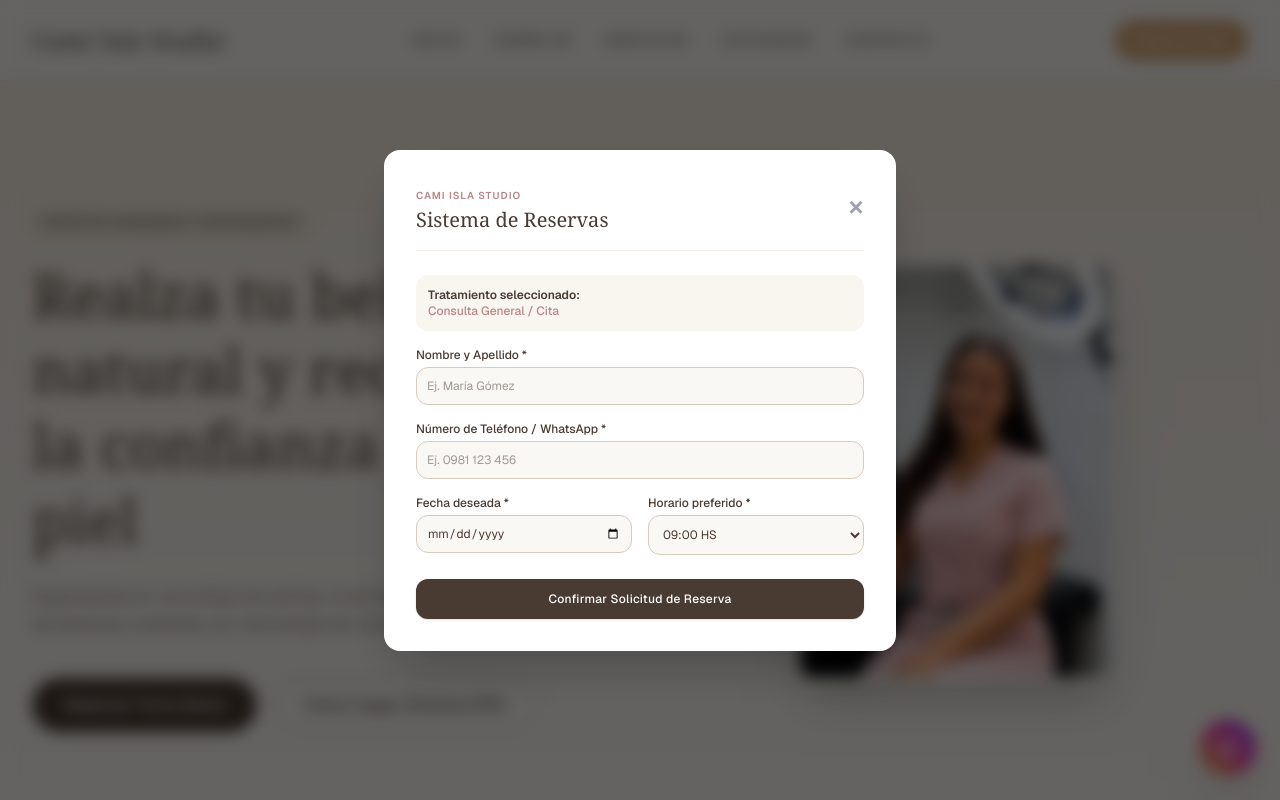
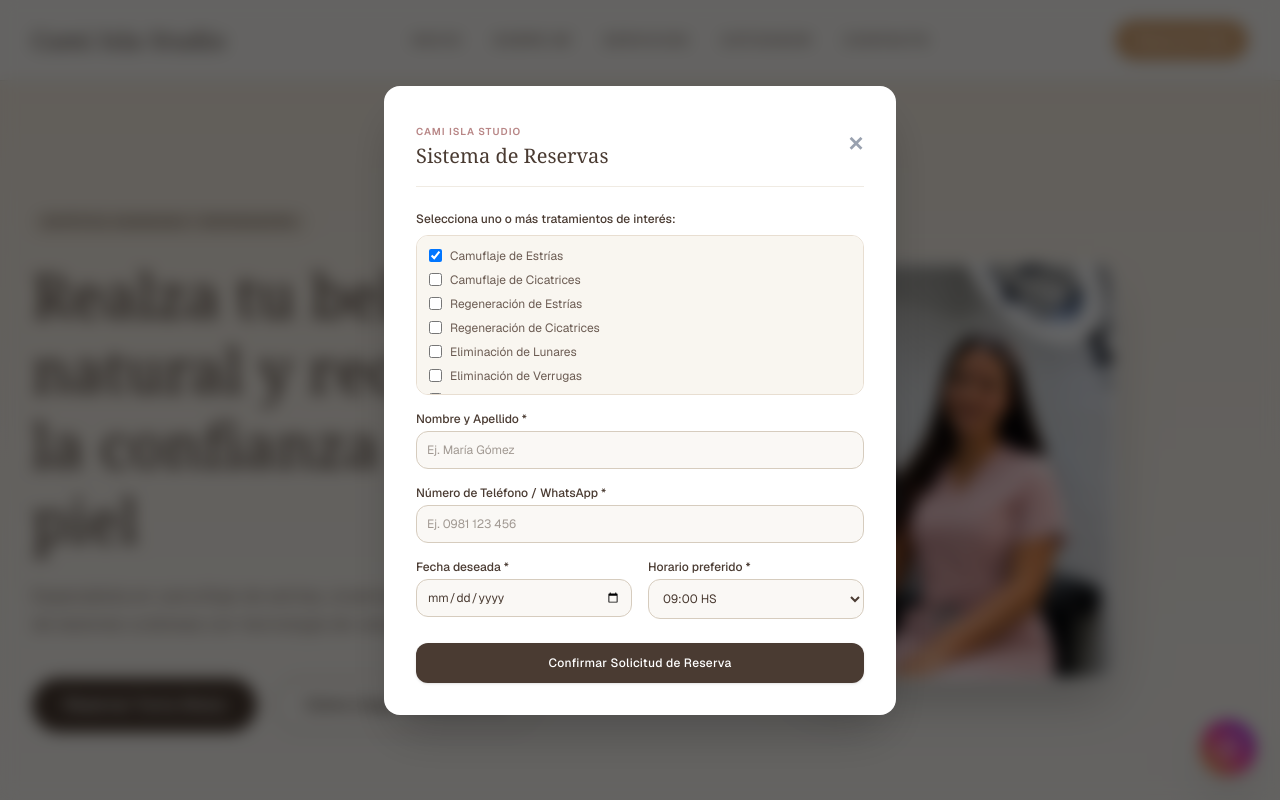
Before and after one commit to mathiasalarcon2178-svg/pagina-cosmetolodia, a Next.js app: page / in a window 1280 px wide. Both pictures are taken after a click on the button "Reservar Cita". Shown: the top 800 px of the page. Built offline with nearby package versions, Linux system fonts and the light colour scheme.

Commit message:
Permitir selección múltiple de servicios en el sistema de reservas de la web

```diff
--- a/app/page.tsx
+++ b/app/page.tsx
@@ -4,10 +4,9 @@ import React, { useState } from 'react';
 import Image from 'next/image';
 
 export default function Home() {
-  // Estados para el sistema de reservas integrado
+  // Estados para el sistema de reservas integrado con selección múltiple
   const [modalOpen, setModalOpen] = useState(false);
-  const [selectedService, setSelectedService] = useState('Camuflaje de Estrías');
-  const [bookingStep, setBookingStep] = useState(1); // 1: Datos y Horario, 2: Confirmación y Pago
+  const [selectedServices, setSelectedServices] = useState<string[]>(['Camuflaje de Estrías']);
 
   // Form states
   const [clientName, setClientName] = useState('');
@@ -63,11 +62,20 @@ export default function Home() {
 
   const currentEstimate = getEstimatedPrice(calcService, calcZone);
 
-  const openModal = (serviceName: string) => {
-    setSelectedService(serviceName);
-    setBookingStep(1);
+  const openModalWithService = (serviceName: string) => {
+    setSelectedServices([serviceName]);
     setBookingConfirmed(false);
     setModalOpen(true);
+  };
+
+  const toggleServiceSelection = (serviceName: string) => {
+    if (selectedServices.includes(serviceName)) {
+      if (selectedServices.length > 1) {
+        setSelectedServices(selectedServices.filter(s => s !== serviceName));
+      }
+    } else {
+      setSelectedServices([...selectedServices, serviceName]);
+    }
   };
 
   const handleBookingSubmit = (e: React.FormEvent) => {
@@ -98,7 +106,7 @@ export default function Home() {
           </nav>
           <div>
             <button
-              onClick={() => openModal('Consulta General / Cita')}
+              onClick={() => openModalWithService('Camuflaje de Estrías')}
               className="bg-[#d4a373] hover:bg-[#bc8a5f] text-white px-5 py-2.5 rounded-full text-sm font-medium tracking-wide transition-all shadow-sm flex items-center space-x-2"
             >
               <span>Reservar Cita</span>
@@ -123,7 +131,7 @@ export default function Home() {
               </p>
               <div className="flex flex-col sm:flex-row justify-center lg:justify-start gap-4 pt-4">
                 <button
-                  onClick={() => openModal('Camuflaje de Estrías')}
+                  onClick={() => openModalWithService('Camuflaje de Estrías')}
                   className="bg-[#4a3b32] text-white hover:bg-[#352a23] px-8 py-3.5 rounded-full font-medium transition-all text-center shadow-sm"
                 >
                   Reservar Turno Ahora
@@ -225,7 +233,7 @@ export default function Home() {
               </div>
               <div className="pt-6">
                 <button
-                  onClick={() => openModal('Camuflaje de Estrías')}
+                  onClick={() => openModalWithService('Camuflaje de Estrías')}
                   className="w-full bg-[#4a3b32] hover:bg-[#352a23] text-white py-2.5 rounded-xl text-xs font-medium transition-all shadow-sm"
                 >
                   Agendar Turno
@@ -247,7 +255,7 @@ export default function Home() {
               </div>
               <div className="pt-6">
                 <button
-                  onClick={() => openModal('Camuflaje de Cicatrices')}
+                  onClick={() => openModalWithService('Camuflaje de Cicatrices')}
                   className="w-full bg-[#4a3b32] hover:bg-[#352a23] text-white py-2.5 rounded-xl text-xs font-medium transition-all shadow-sm"
                 >
                   Agendar Turno
@@ -269,7 +277,7 @@ export default function Home() {
               </div>
               <div className="pt-6">
                 <button
-                  onClick={() => openModal('Regeneración de Estrías')}
+                  onClick={() => openModalWithService('Regeneración de Estrías')}
                   className="w-full bg-[#4a3b32] hover:bg-[#352a23] text-white py-2.5 rounded-xl text-xs font-medium transition-all shadow-sm"
                 >
                   Agendar Turno
@@ -291,7 +299,7 @@ export default function Home() {
               </div>
               <div className="pt-6">
                 <button
-                  onClick={() => openModal('Regeneración de Cicatrices')}
+                  onClick={() => openModalWithService('Regeneración de Cicatrices')}
                   className="w-full bg-[#4a3b32] hover:bg-[#352a23] text-white py-2.5 rounded-xl text-xs font-medium transition-all shadow-sm"
                 >
                   Agendar Turno
@@ -313,7 +321,7 @@ export default function Home() {
               </div>
               <div className="pt-6">
                 <button
-                  onClick={() => openModal('Eliminación de Lunares')}
+                  onClick={() => openModalWithService('Eliminación de Lunares')}
                   className="w-full bg-[#4a3b32] hover:bg-[#352a23] text-white py-2.5 rounded-xl text-xs font-medium transition-all shadow-sm"
                 >
                   Agendar Turno
@@ -335,7 +343,7 @@ export default function Home() {
               </div>
               <div className="pt-6">
                 <button
-                  onClick={() => openModal('Eliminación de Verrugas')}
+                  onClick={() => openModalWithService('Eliminación de Verrugas')}
                   className="w-full bg-[#4a3b32] hover:bg-[#352a23] text-white py-2.5 rounded-xl text-xs font-medium transition-all shadow-sm"
                 >
                   Agendar Turno
@@ -357,7 +365,7 @@ export default function Home() {
               </div>
               <div className="pt-6">
                 <button
-                  onClick={() => openModal('Eliminación de Acrocordones')}
+                  onClick={() => openModalWithService('Eliminación de Acrocordones')}
                   className="w-full bg-[#4a3b32] hover:bg-[#352a23] text-white py-2.5 rounded-xl text-xs font-medium transition-all shadow-sm"
                 >
                   Agendar Turno
@@ -462,7 +470,7 @@ export default function Home() {
                 <span className="text-3xl font-bold text-[#b88686]">{currentEstimate.price}</span>
                 <div>
                   <button
-                    onClick={() => openModal(`${calcService.replace(/-/g, ' ')} (${calcZone})`)}
+                    onClick={() => openModalWithService(`${calcService.replace(/-/g, ' ')} (${calcZone})`)}
                     className="bg-[#4a3b32] hover:bg-[#352a23] text-white px-6 py-2.5 rounded-xl text-xs font-medium transition-all shadow-sm"
                   >
                     Reservar con esta cotización
@@ -597,10 +605,10 @@ export default function Home() {
         </svg>
       </a>
 
-      {/* MODAL DE RESERVA INTEGRADA EN LA WEB */}
+      {/* MODAL DE RESERVA INTEGRADA CON SELECCIÓN MÚLTIPLE */}
       {modalOpen && (
         <div className="fixed inset-0 z-50 bg-black/60 backdrop-blur-sm flex items-center justify-center p-4">
-          <div className="bg-white max-w-lg w-full rounded-2xl p-6 sm:p-8 space-y-6 shadow-2xl relative">
+          <div className="bg-white max-w-lg w-full rounded-2xl p-6 sm:p-8 space-y-6 shadow-2xl relative max-h-[90vh] overflow-y-auto">
             <div className="flex justify-between items-center border-b border-[#f0ebe3] pb-4">
               <div>
                 <span className="text-[10px] uppercase tracking-widest text-[#b88686] font-semibold">Cami Isla Studio</span>
@@ -616,9 +624,31 @@ export default function Home() {
 
             {!bookingConfirmed ? (
               <form onSubmit={handleBookingSubmit} className="space-y-4">
-                <div className="bg-[#f9f6f0] p-3 rounded-xl text-xs text-[#6b5b52]">
-                  <p className="font-semibold text-[#4a3b32]">Tratamiento seleccionado:</p>
-                  <p className="text-[#b88686] font-medium">{selectedService}</p>
+                <div className="space-y-2">
+                  <label className="block text-xs font-medium text-[#4a3b32]">
+                    Selecciona uno o más tratamientos de interés:
+                  </label>
+                  <div className="grid grid-cols-1 gap-2 bg-[#f9f6f0] p-3 rounded-xl border border-[#e8ded1] max-h-40 overflow-y-auto text-xs text-[#6b5b52]">
+                    {[
+                      'Camuflaje de Estrías',
+                      'Camuflaje de Cicatrices',
+                      'Regeneración de Estrías',
+                      'Regeneración de Cicatrices',
+                      'Eliminación de Lunares',
+                      'Eliminación de Verrugas',
+                      'Eliminación de Acrocordones'
+                    ].map((service) => (
+                      <label key={service} className="flex items-center space-x-2 cursor-pointer hover:text-[#4a3b32]">
+                        <input
+                          type="checkbox"
+                          checked={selectedServices.includes(service)}
+                          onChange={() => toggleServiceSelection(service)}
+                          className="rounded text-[#d4a373] focus:ring-[#d4a373]"
+                        />
+                        <span>{service}</span>
+                      </label>
+                    ))}
+                  </div>
                 </div>
 
                 <div className="space-y-1">
@@ -688,11 +718,13 @@ export default function Home() {
                 </div>
                 <h4 className="text-lg font-serif text-[#4a3b32]">¡Solicitud Registrada con Éxito!</h4>
                 <p className="text-xs text-[#6b5b52] leading-relaxed">
-                  Gracias <strong>{clientName}</strong>. Tu turno para <strong>{selectedService}</strong> el día <strong>{clientDate}</strong> a las <strong>{clientTime}</strong> ha sido pre-agendado.
+                  Gracias <strong>{clientName}</strong>. Tu turno para los servicios de: <br />
+                  <span className="text-[#b88686] font-medium">{selectedServices.join(', ')}</span><br />
+                  el día <strong>{clientDate}</strong> a las <strong>{clientTime}</strong> ha sido pre-agendado.
                 </p>
                 <div className="bg-[#f9f6f0] p-4 rounded-xl text-left space-y-2 text-xs text-[#6b5b52] border border-[#e8ded1]">
                   <p className="font-semibold text-[#4a3b32]">Instrucciones para la seña:</p>
-                  <p>Para dejar fija tu cita, recordá abonar la seña de <strong>Gs. 50.000</strong> a través de transferencia bancaria (ueno) o giro y enviar el comprobante.</p>
+                  <p>Para dejar fija tu cita, recordá abonar la seña única de <strong>Gs. 50.000</strong> a través de transferencia bancaria (ueno) o giro y enviar el comprobante.</p>
                 </div>
                 <div className="pt-2">
                   <button
```
